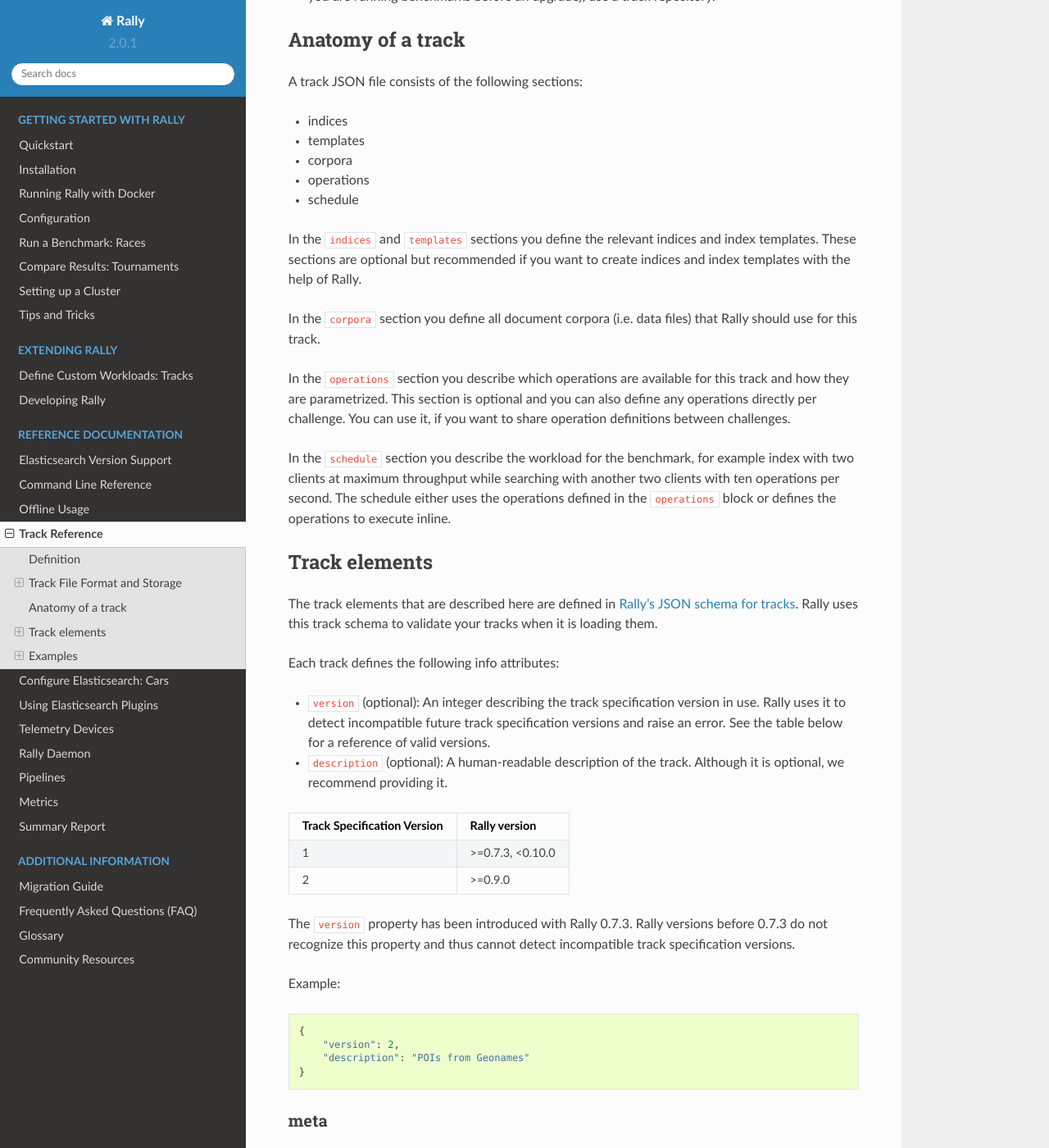
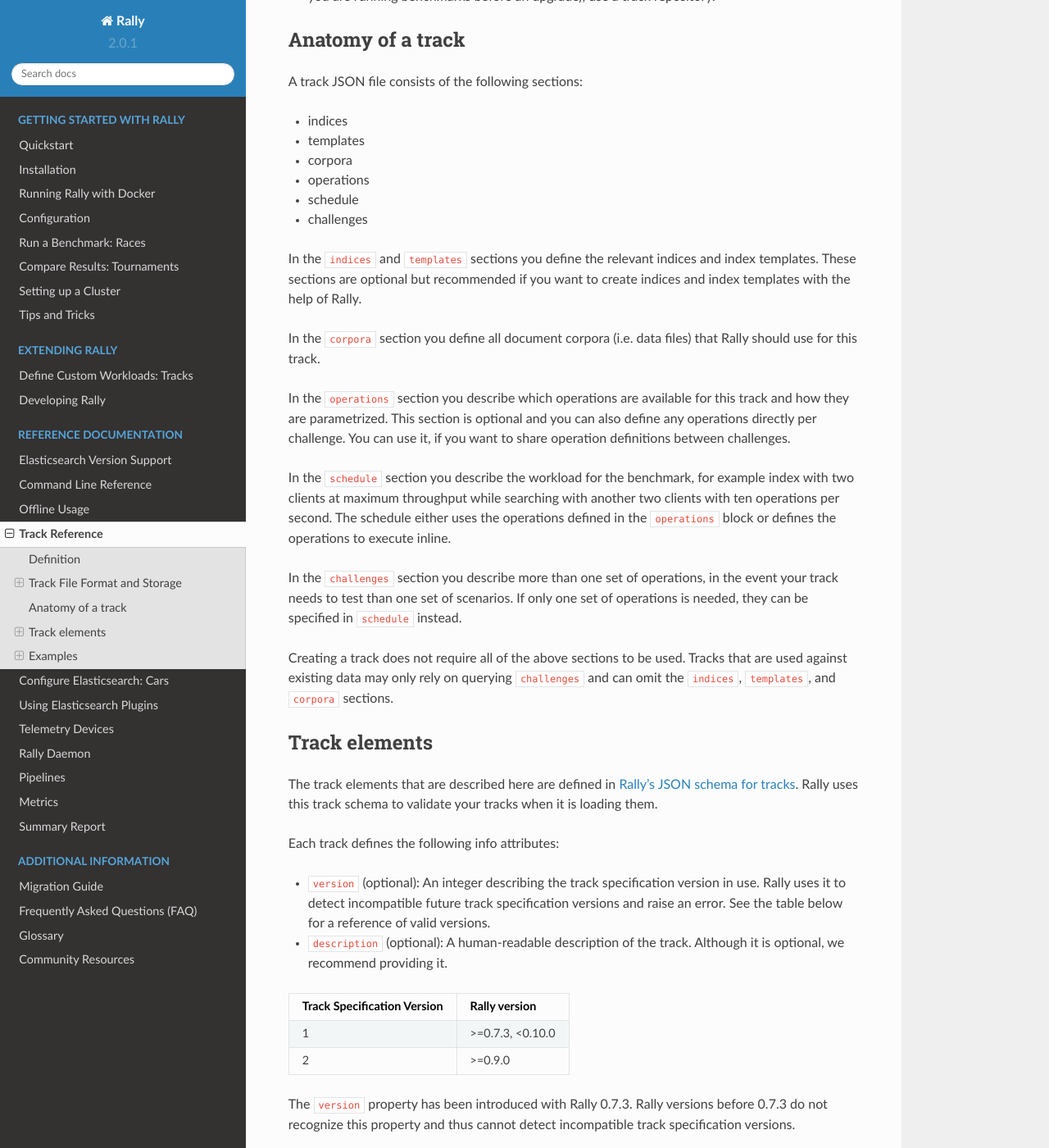
Before and after one commit to elastic/rally, a Sphinx documentation site: the page built from docs/track.rst, in a window 1280 px wide and 1400 px high, scrolled down 3161 px. Shown: the whole window at 82% size. Built offline with Sphinx 7.4.7 and the Read the Docs theme 2.0.0, drawn with Linux system fonts in a browser that asks for light colours.

Commit message:
Add info about querying challenges
Closes  #990

```diff
--- a/docs/track.rst
+++ b/docs/track.rst
@@ -113,6 +113,7 @@
 * corpora
 * operations
 * schedule
+* challenges
 
 In the ``indices`` and ``templates`` sections you define the relevant indices and index templates. These sections are optional but recommended if you want to create indices and index templates with the help of Rally.
 
@@ -121,6 +122,10 @@
 In the ``operations`` section you describe which operations are available for this track and how they are parametrized. This section is optional and you can also define any operations directly per challenge. You can use it, if you want to share operation definitions between challenges.
 
 In the ``schedule`` section you describe the workload for the benchmark, for example index with two clients at maximum throughput while searching with another two clients with ten operations per second. The schedule either uses the operations defined in the ``operations`` block or defines the operations to execute inline.
+
+In the ``challenges`` section you describe more than one set of operations, in the event your track needs to test than one set of scenarios. If only one set of operations is needed, they can be specified in ``schedule`` instead.
+
+Creating a track does not require all of the above sections to be used. Tracks that are used against existing data may only rely on querying ``challenges`` and can omit the ``indices``, ``templates``, and ``corpora`` sections.
 
 Track elements
 ==============
```
